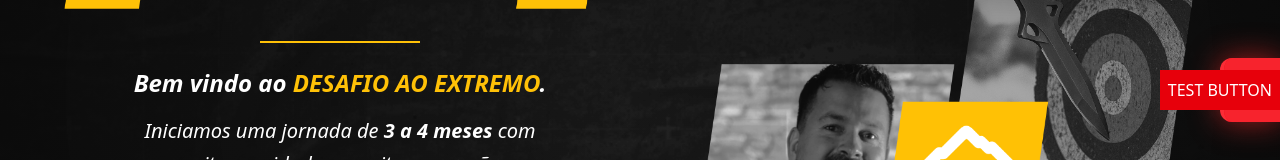
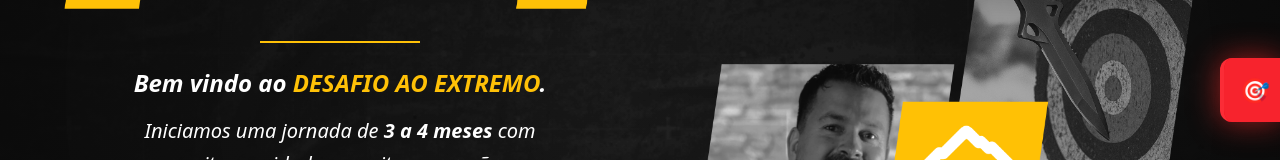
Before and after one commit to RicardoBorn/desafio-ao-extremo2, a Next.js app: page /evento in a window 1280 px wide. Shown: the part 310-470 px from the top of the page. Built offline with nearby package versions, Linux system fonts and the light colour scheme; no server answers; the database is empty.

Commit message:
Remove: botão de teste, verificado que sticky button funciona

```diff
--- a/app/evento/page.tsx
+++ b/app/evento/page.tsx
@@ -46,7 +46,6 @@ export default function EventoPage() {
     return (
         <div className="min-h-screen bg-brand-dark text-white selection:bg-brand-yellow selection:text-black font-sans overflow-x-hidden">
             <StickyBettingButton />
-            <div className="fixed right-0 top-1/2 -translate-y-1/2 bg-red-600 text-white p-2 z-50">TEST BUTTON</div>
             <Header />
             <TacticalMapBackground />
 
```
